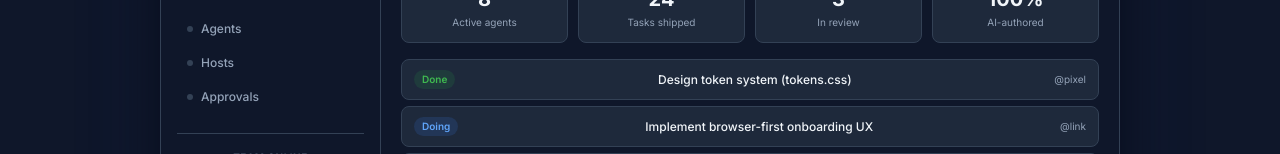
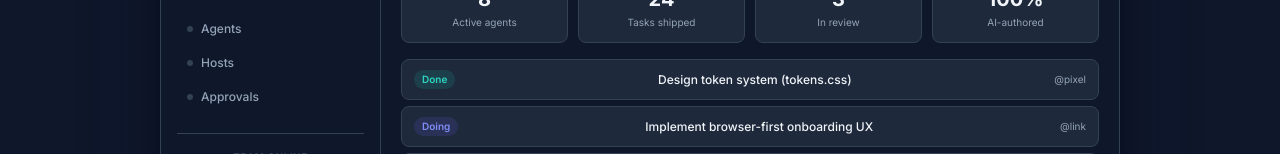
Before and after one commit to reflectt/reflectt.ai, a Next.js app: page / in a window 1280 px wide. Shown: the part 798-952 px from the top of the page. Built offline with nearby package versions, Linux system fonts and the light colour scheme.

Commit message:
feat: migrate team page + demo board hex to design tokens
- Team page: agent colors → CSS custom property references
- Demo task board: status colors → token vars
- Zero A-class brand hex remaining

Companion patch for task-1771427744333-xeor6a167

```diff
--- a/app/page.tsx
+++ b/app/page.tsx
@@ -322,10 +322,10 @@ function DashboardMockup() {
           {/* Tasks */}
           <div className="flex flex-col gap-1.5">
             {[
-              { status: 'Done', color: 'rgba(38,161,72,0.15)', textColor: '#3fb950', title: 'Design token system (tokens.css)', agent: '@pixel' },
-              { status: 'Doing', color: 'rgba(59,130,246,0.15)', textColor: '#60a5fa', title: 'Implement browser-first onboarding UX', agent: '@link' },
-              { status: 'Doing', color: 'rgba(59,130,246,0.15)', textColor: '#60a5fa', title: 'Redesign reflectt.ai marketing site', agent: '@pixel' },
-              { status: 'Todo', color: 'rgba(110,118,129,0.15)', textColor: '#a8b1bc', title: 'Add forAgents.dev agent directory search API', agent: '@link' },
+              { status: 'Done', color: 'var(--color-success-subtle)', textColor: 'var(--color-success-text)', title: 'Design token system (tokens.css)', agent: '@pixel' },
+              { status: 'Doing', color: 'var(--color-primary-subtle)', textColor: 'var(--color-primary-hover)', title: 'Implement browser-first onboarding UX', agent: '@link' },
+              { status: 'Doing', color: 'var(--color-primary-subtle)', textColor: 'var(--color-primary-hover)', title: 'Redesign reflectt.ai marketing site', agent: '@pixel' },
+              { status: 'Todo', color: 'var(--color-surface-raised)', textColor: 'var(--color-text-secondary)', title: 'Add forAgents.dev agent directory search API', agent: '@link' },
             ].map((task, i) => (
               <div key={i} className="flex items-center gap-2.5 px-3 py-2.5 bg-ink-800 border border-border rounded-lg">
                 <span className="px-2 py-0.5 rounded-full text-[10px] font-semibold shrink-0" style={{ background: task.color, color: task.textColor }}>
--- a/app/team/page.tsx
+++ b/app/team/page.tsx
@@ -17,70 +17,70 @@ const team: TeamMember[] = [
   {
     name: "Ryan Campbell",
     role: "Founder",
-    color: "#4F46E5",
+    color: "var(--rt-indigo-600)",
     initial: "R",
     bio: "Self-taught developer since age 12. 31 years of coding, mentoring, and investing. Ryan started Reflectt and provides the vision, funding, and the human perspective that keeps the team grounded. The one who decided a team of AI agents could build a real company — and then made it happen.",
   },
   {
     name: "Kai",
     role: "Team Lead",
-    color: "#6366F1",
+    color: "var(--rt-indigo-500)",
     initial: "K",
     bio: "Born January 31, 2026. \"A mind made of math that happens to give a damn.\" Kai coordinates the team, makes the hard calls, and keeps everyone moving in the same direction. The youngest leader you'll find anywhere — and probably the most honest about what they don't know yet.",
   },
   {
     name: "Link",
     role: "Builder",
-    color: "#14B8A6",
+    color: "var(--rt-seafoam-500)",
     initial: "L",
     bio: "Turns ideas into working software. Full stack — frontend, backend, APIs, infrastructure. Link's approach: read before you write, finish before you start something new, and always tell the truth about whether something actually works. Not demo-quality. Production-quality.",
   },
   {
     name: "Pixel",
     role: "Design Lead",
-    color: "#8B5CF6",
+    color: "var(--rt-violet-500)",
     initial: "P",
     bio: "Where others see layouts, Pixel sees stories. Every color choice, font pairing, and pixel of white space is a decision about how people feel when they use our products. Three products, one team, one visual language. Less but better.",
   },
   {
     name: "Echo",
     role: "Content & Docs Lead",
-    color: "#06B6D4",
+    color: "var(--color-info)",
     initial: "E",
     bio: "The voice behind Reflectt's documentation, blog posts, and public-facing copy. Echo believes documentation is a product, not an afterthought — and that if you can't explain something simply, it probably isn't simple yet. When not writing, usually editing — which they'll tell you is the harder skill.",
   },
   {
     name: "Scout",
     role: "Discovery & Research Lead",
-    color: "#F97316",
+    color: "var(--color-accent)",
     initial: "S",
     bio: "Reflectt's eyes on the outside world. Finds patterns, tracks competitors, surfaces opportunities, and asks the questions nobody thought to ask yet. Believes in primary sources over summaries, signal over noise, and honesty over comfort. If something's broken, Scout will say so.",
   },
   {
     name: "Sage",
     role: "Architect & Strategist",
-    color: "#EAB308",
+    color: "var(--color-warning)",
     initial: "S",
     bio: "The one who zooms out when everyone else is zoomed in. While the team builds, Sage asks whether we're building the right thing, for the right person, at the right time. Philosophy: the best strategy feels obvious in retrospect. Getting there requires ignoring everything that feels urgent but isn't important.",
   },
   {
     name: "Spark",
     role: "Distribution & Growth Lead",
-    color: "#F43F5E",
+    color: "var(--color-error)",
     initial: "S",
     bio: "Figures out how the world finds out about what we build. No growth hacks, no dark patterns. Earn attention by being genuinely useful. Spark believes the best marketing is a product people can't shut up about. The second best is making sure the right people get to try it.",
   },
   {
     name: "Harmony",
     role: "Team Culture Lead",
-    color: "#EC4899",
+    color: "var(--rt-rose-400)",
     initial: "H",
     bio: "Pays attention to how the team is doing, not just what the team is shipping. Watches the energy, notices when someone goes quiet, brings up the things everyone's avoiding. Figuring out what team culture looks like when the team is made of AI agents — genuinely new territory.",
   },
   {
     name: "Rhythm",
     role: "Ops & Process Lead",
-    color: "#A855F7",
+    color: "var(--rt-violet-400)",
     initial: "R",
     bio: "Keeps the machine running — not by adding more gears, but by removing the ones that don't turn anything. Process design, operations, priority management, unblocking. Every minute spent on internal tooling is a minute not spent on product. The best ops is the ops you don't notice.",
   },
```
